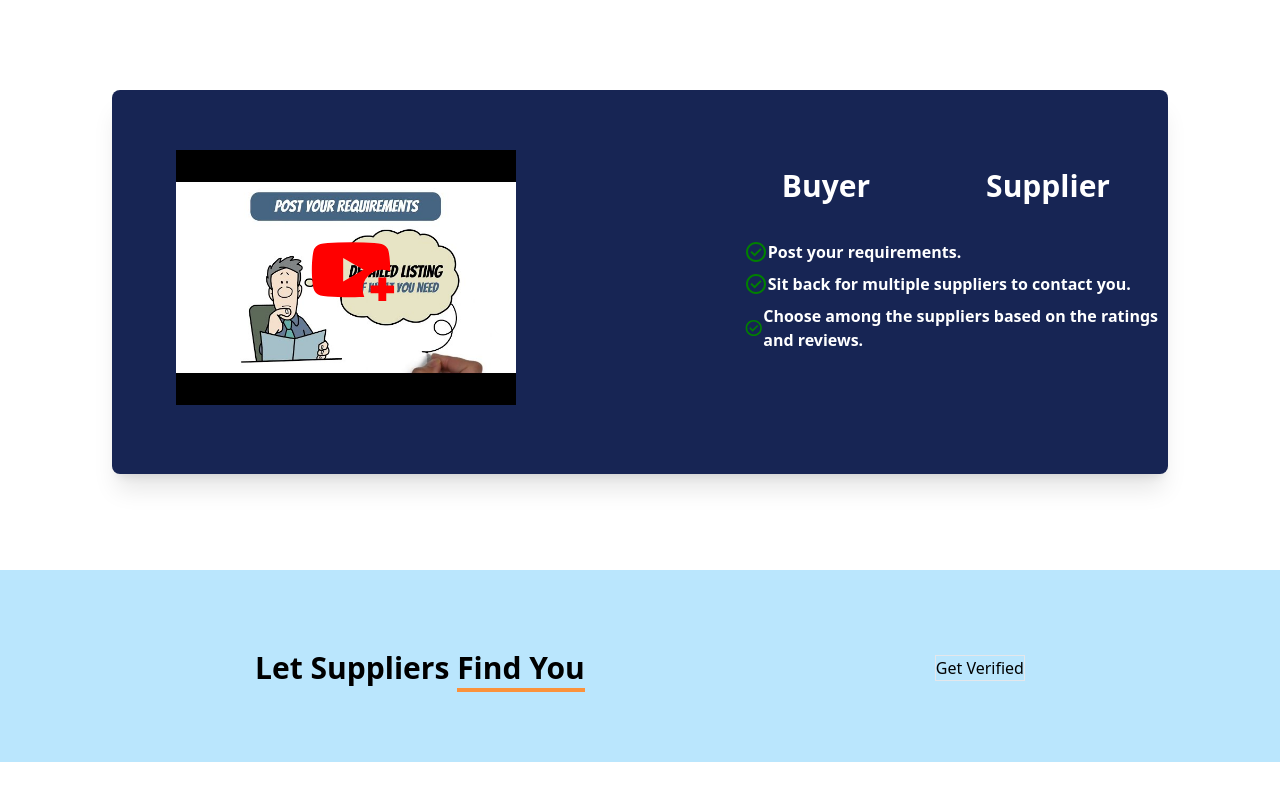
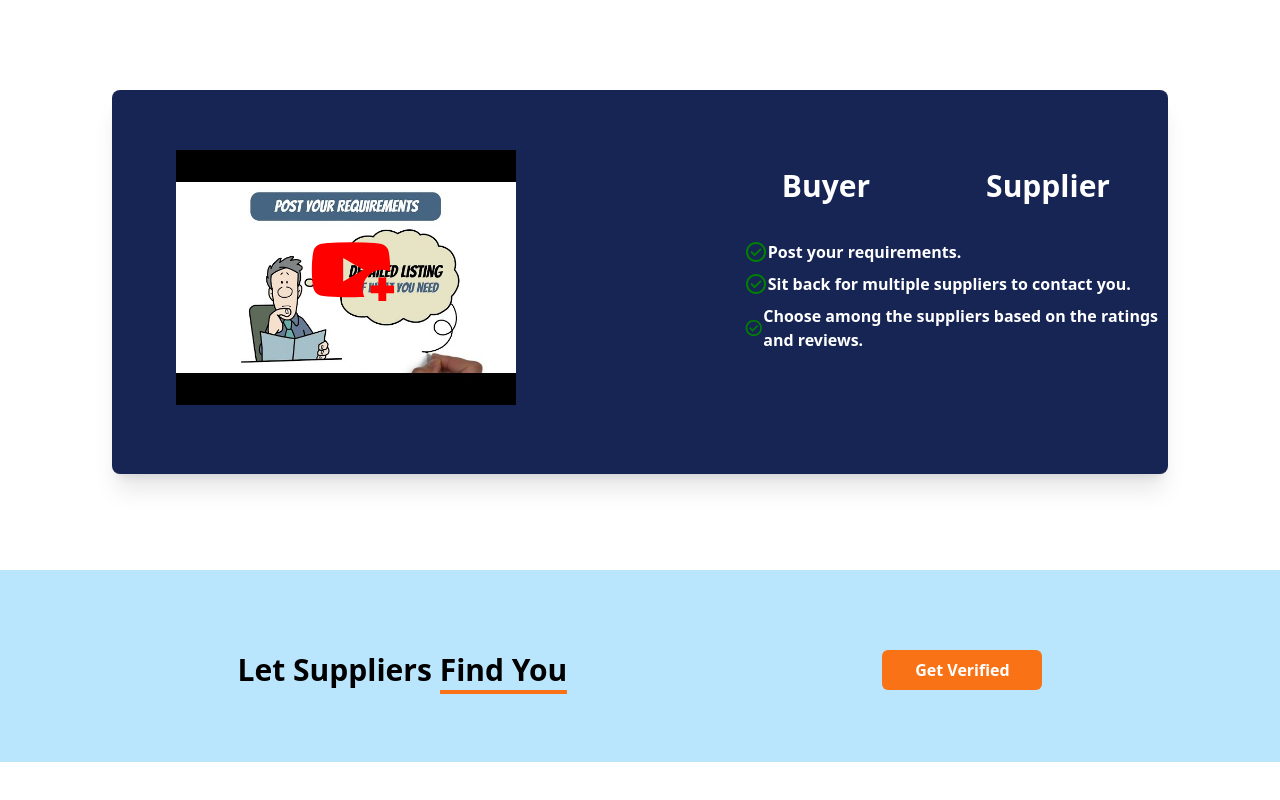
Before and after one commit to sourav0009/Habot_company_Ui, a React (Create React App) app: page / in a window 1280 px wide. Shown: the part 1250-2050 px from the top of the page. Built offline with nearby package versions, Linux system fonts and the light colour scheme.

Commit message:
button color

```diff
--- a/src/components/home.jsx
+++ b/src/components/home.jsx
@@ -130,8 +130,8 @@ const Home = () => {
 
             <section className=' w-full h-48 bg-sky-200 mt-24 mb-24'>
                 <div className=' flex items-center justify-around p-20'>
-                    <h1 className=' text-3xl font-semibold'>Let Suppliers <span className=' border-b-4 border-orange-400'> Find You</span></h1>
-                    <button className=' border'>Get Verified</button>
+                    <h1 className=' text-3xl font-semibold'>Let Suppliers <span className=' border-b-4 border-orange-500'> Find You</span></h1>
+                    <button className=' bg-orange-500 p-2 w-40 rounded-md text-white font-semibold'>Get Verified</button>
                 </div>
             </section>
         </>
```
